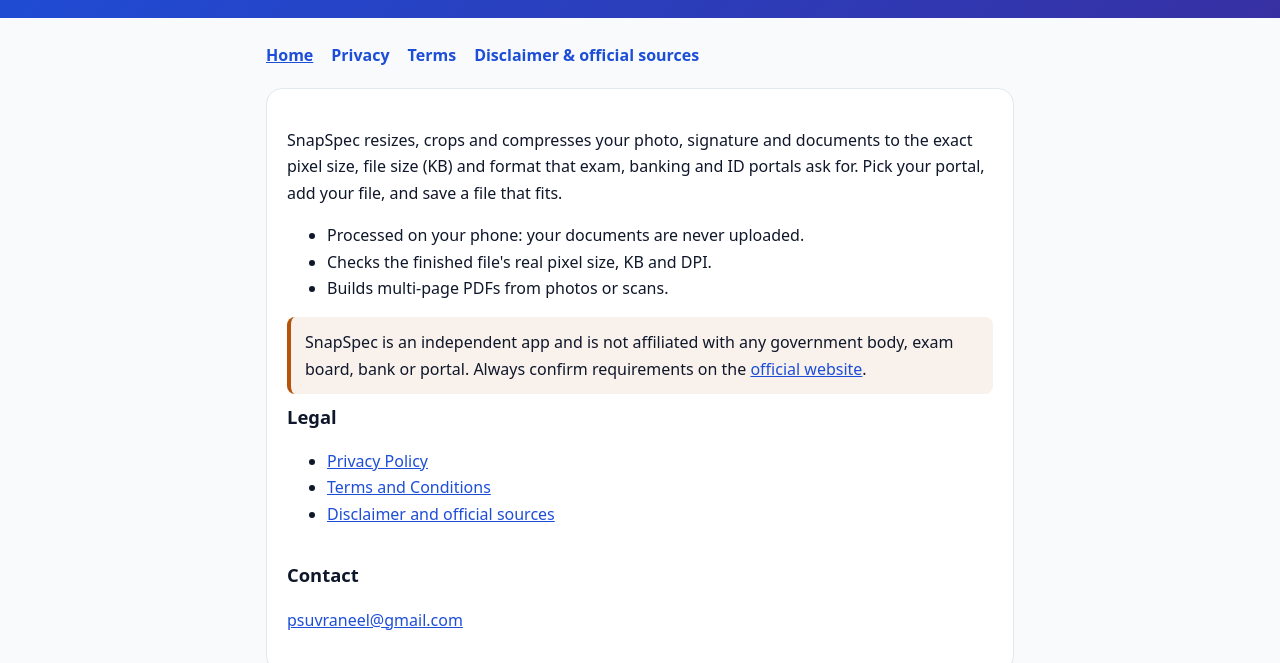
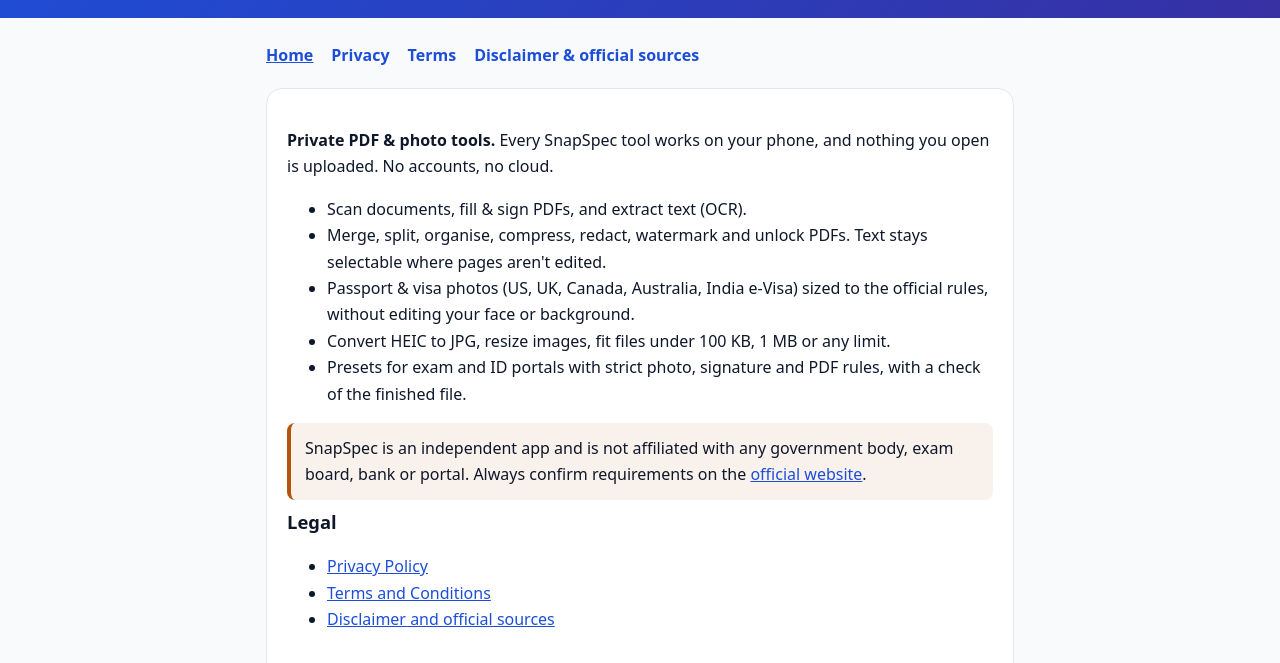
Before and after one commit to psuvraneel-cyber/psuvraneel-cyber.github.io, a plain HTML site: page snapspec/index.html in a window 1280 px wide. Shown: the part 109-772 px from the top of the page. Drawn offline with Linux system fonts and the light colour scheme.

Commit message:
Privacy-first home page; privacy policy covers on-device ML features

```diff
--- a/snapspec/index.html
+++ b/snapspec/index.html
@@ -20,11 +20,13 @@
   <a href="disclaimer.html">Disclaimer &amp; official sources</a>
 </nav>
 <article>
-<p>SnapSpec resizes, crops and compresses your photo, signature and documents to the exact pixel size, file size (KB) and format that exam, banking and ID portals ask for. Pick your portal, add your file, and save a file that fits.</p>
+<p><strong>Private PDF &amp; photo tools.</strong> Every SnapSpec tool works on your phone, and nothing you open is uploaded. No accounts, no cloud.</p>
 <ul>
-  <li>Processed on your phone: your documents are never uploaded.</li>
-  <li>Checks the finished file's real pixel size, KB and DPI.</li>
-  <li>Builds multi-page PDFs from photos or scans.</li>
+  <li>Scan documents, fill &amp; sign PDFs, and extract text (OCR).</li>
+  <li>Merge, split, organise, compress, redact, watermark and unlock PDFs. Text stays selectable where pages aren't edited.</li>
+  <li>Passport &amp; visa photos (US, UK, Canada, Australia, India e-Visa) sized to the official rules, without editing your face or background.</li>
+  <li>Convert HEIC to JPG, resize images, fit files under 100 KB, 1 MB or any limit.</li>
+  <li>Presets for exam and ID portals with strict photo, signature and PDF rules, with a check of the finished file.</li>
 </ul>
 <div class="notice">SnapSpec is an independent app and is not affiliated with any government body, exam board, bank or portal. Always confirm requirements on the <a href="disclaimer.html">official website</a>.</div>
 <h2>Legal</h2>
```
Also changed, not shown: snapspec/privacy.html (+4 -2 lines).
